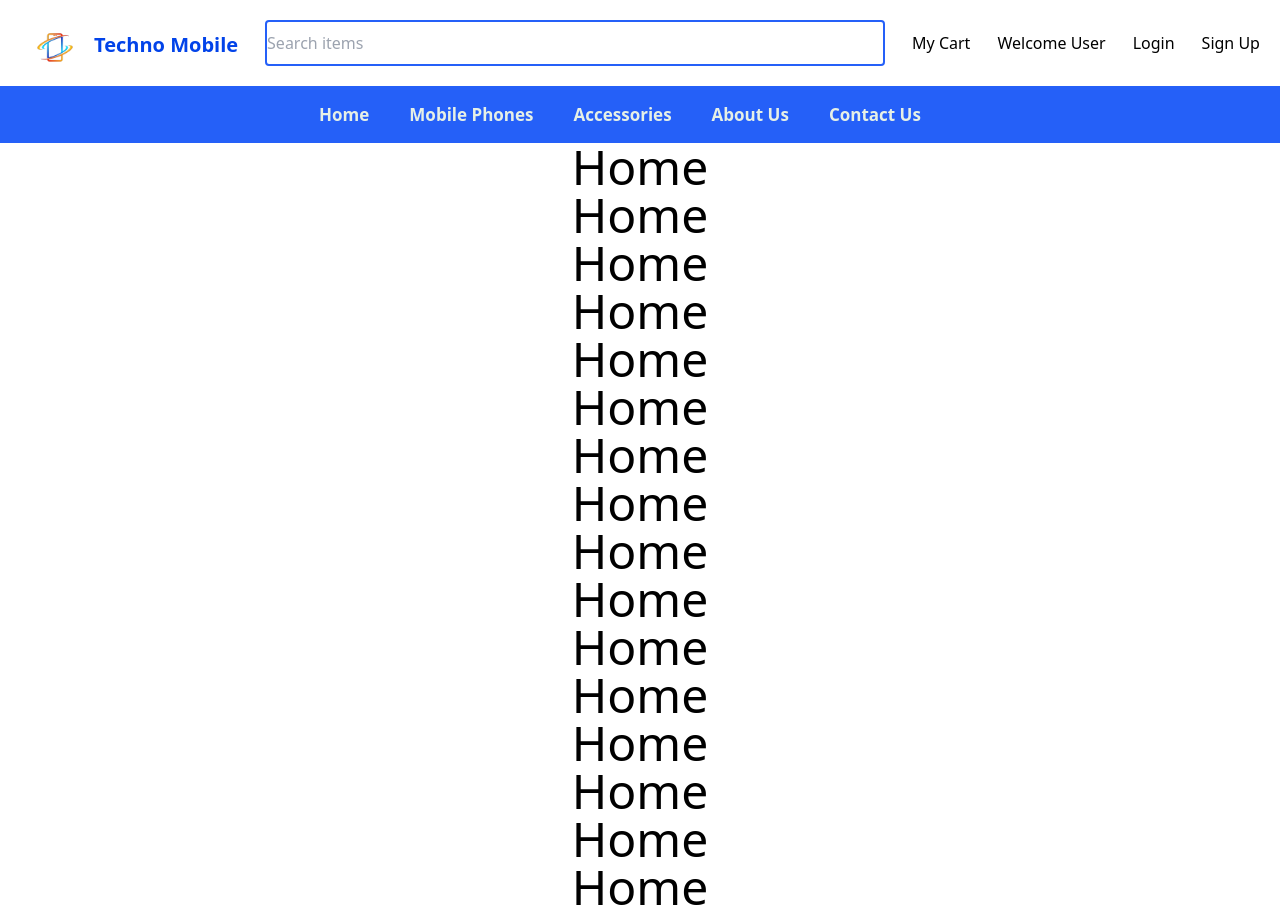
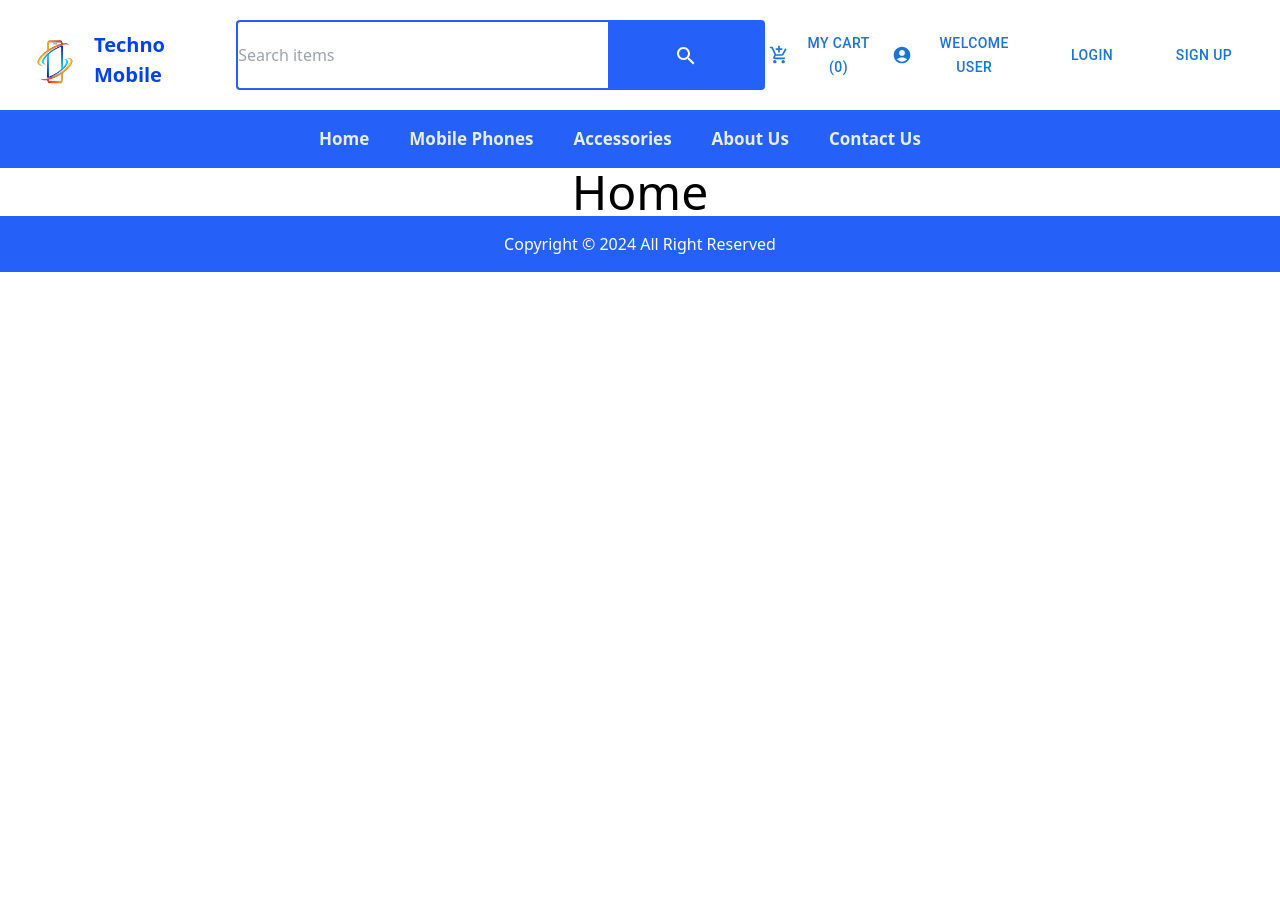
Before and after one commit to isurusachinda85/React-App, a React (Create React App) app in the folder client/: page / in a window 1280 px wide. Shown: the top 917 px of the page. After the commit the page ends 800 px from the top, so only its background shows below. Built offline with nearby package versions, Linux system fonts and the light colour scheme.

Commit message:
update navbar

```diff
--- a/client/package.json
+++ b/client/package.json
@@ -5,6 +5,7 @@
   "dependencies": {
     "@emotion/react": "^11.11.3",
     "@emotion/styled": "^11.11.0",
+    "@mui/icons-material": "^5.15.9",
     "@mui/material": "^5.15.9",
     "@testing-library/jest-dom": "^5.17.0",
     "@testing-library/react": "^13.4.0",
--- a/client/src/view/common/navBar/Navbar.tsx
+++ b/client/src/view/common/navBar/Navbar.tsx
@@ -1,41 +1,61 @@
-import {Component} from "react";
+import React, {Component} from "react";
 import logo from "../../../image/logo.png";
 import {Link} from "react-router-dom";
+import {Button} from "@mui/material";
+import SearchIcon from '@mui/icons-material/Search';
+import AddShoppingCartIcon from '@mui/icons-material/AddShoppingCart';
+import AccountCircleIcon from '@mui/icons-material/AccountCircle';
+
 
 export class Navbar extends Component {
     render() {
         return (
 
             <>
-                <nav className="p-5 flex justify-between ">
+                <nav className="p-5 flex justify-between">
 
                     <div className="flex space-x-1">
                         <img className="w-[70px] " src={logo} alt=""/>
                         <h1 className="mt-2.5 text-[20px] text-[#0243E9] font-bold">Techno Mobile</h1>
                     </div>
 
-                    <div className="w-[50%] flex space-x-5">
-                        <input className="float-right w-full border-[2px] border-[#2560F8] rounded focus:outline-none"
+                    <div className="w-[43%] flex ">
+                        <input className="float-right w-full h-full border-[2px] border-[#2560F8] border-r-0 rounded rounded-r-none focus:outline-none"
                                type="text"
                                placeholder="Search items"/>
+                        <button className="rounded-r bg-[#2560F8] text-white w-56">{<SearchIcon />}</button>
                     </div>
 
 
-                    <button>
-                        <Link to="/mycart">My Cart</Link>
-                    </button>
+                    <div>
+                        <Button className="h-full" startIcon={<AddShoppingCartIcon />}>
+                            <Link to="/mycart">my cart (0)</Link>
+                        </Button>
+                    </div>
 
-                    <button>Welcome User</button>
-                    <button>
-                        <Link to="/login">Login</Link>
-                    </button>
-                    <button>
-                        <Link to="/signup">Sign Up</Link>
-                    </button>
+
+                    <div>
+                        <Button className="h-full" startIcon={<AccountCircleIcon />}>
+                            welcome user
+                        </Button>
+                    </div>
+
+                    <div>
+                        <Button className="h-full w-28" size="medium">
+                            <Link to="/login">Login</Link>
+                        </Button>
+                    </div>
+
+                    <div>
+                        <Button className="h-full w-28" size="medium">
+                            <Link to="/signup">Sign Up</Link>
+                        </Button>
+                    </div>
+
                 </nav>
 
 
-                <div className="p-4 bg-[#2560F8] ">
+                <div className="p-4 bg-[#2560F8]  ">
                     <ul className="list-none flex justify-center text-[#e6f0e6] text-[17px] font-bold">
                         <li className="mr-10 hover:text-black  duration-500">
                             <Link to="/">Home</Link>
--- a/client/src/view/pages/home/Home.tsx
+++ b/client/src/view/pages/home/Home.tsx
@@ -5,25 +5,7 @@ export class Home extends Component {
         return (
             <>
                 <h1 className="text-5xl text-center ">Home</h1>
-                <h1 className="text-5xl text-center ">Home</h1>
-                <h1 className="text-5xl text-center ">Home</h1>
-                <h1 className="text-5xl text-center ">Home</h1>
-                <h1 className="text-5xl text-center ">Home</h1>
-                <h1 className="text-5xl text-center ">Home</h1>
-                <h1 className="text-5xl text-center ">Home</h1>
-                <h1 className="text-5xl text-center ">Home</h1>
-                <h1 className="text-5xl text-center ">Home</h1>
-                <h1 className="text-5xl text-center ">Home</h1>
-                <h1 className="text-5xl text-center ">Home</h1>
-                <h1 className="text-5xl text-center ">Home</h1>
-                <h1 className="text-5xl text-center ">Home</h1>
-                <h1 className="text-5xl text-center ">Home</h1>
-                <h1 className="text-5xl text-center ">Home</h1>
-                <h1 className="text-5xl text-center ">Home</h1>
-                <h1 className="text-5xl text-center ">Home</h1>
-                <h1 className="text-5xl text-center ">Home</h1>
-                <h1 className="text-5xl text-center ">Home</h1>
-                <h1 className="text-5xl text-center ">Home</h1>
+
             </>
         );
     }
```
Also changed, not shown: 1 other file (tests, documents, lock files or other folders).
